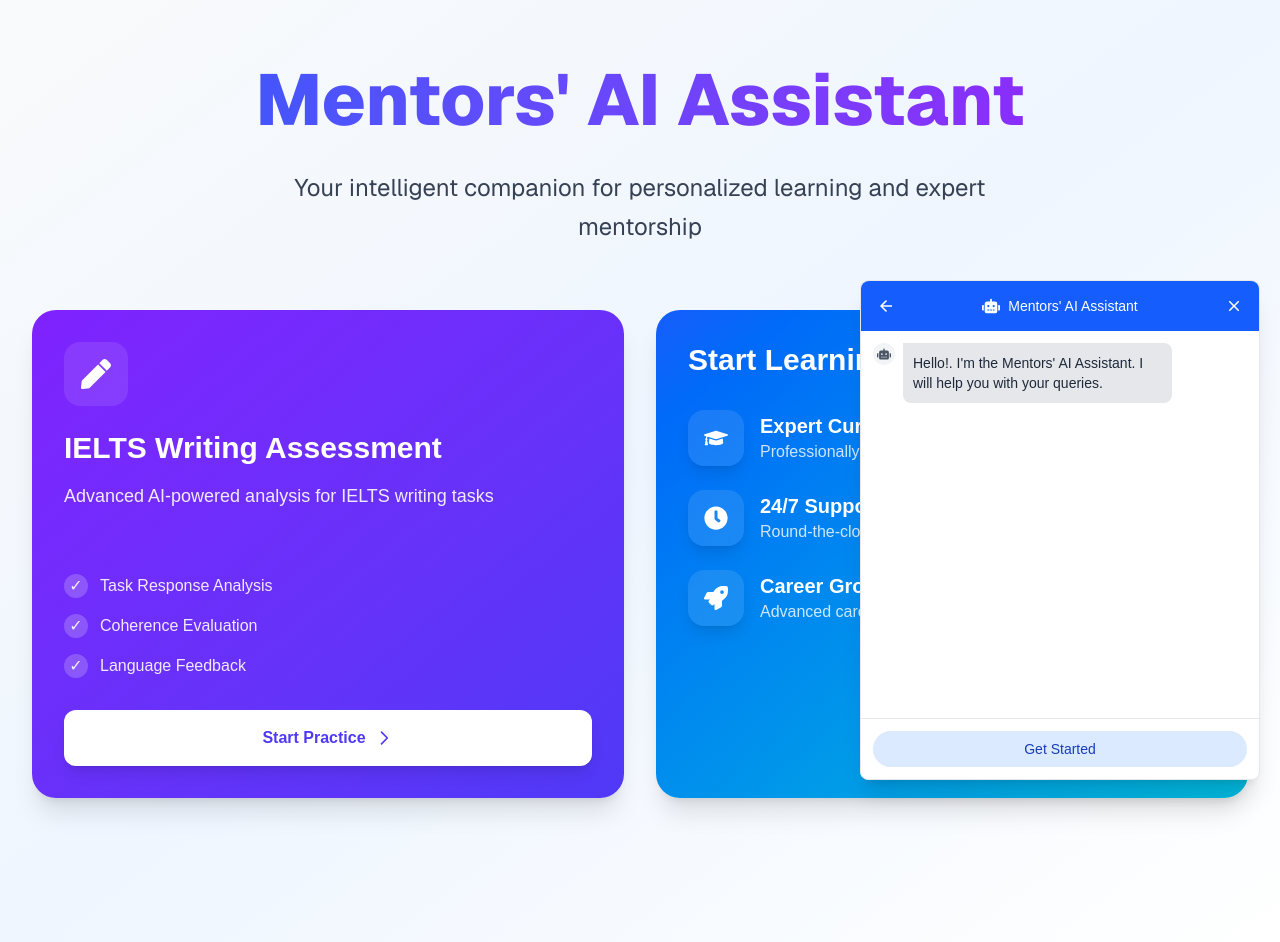
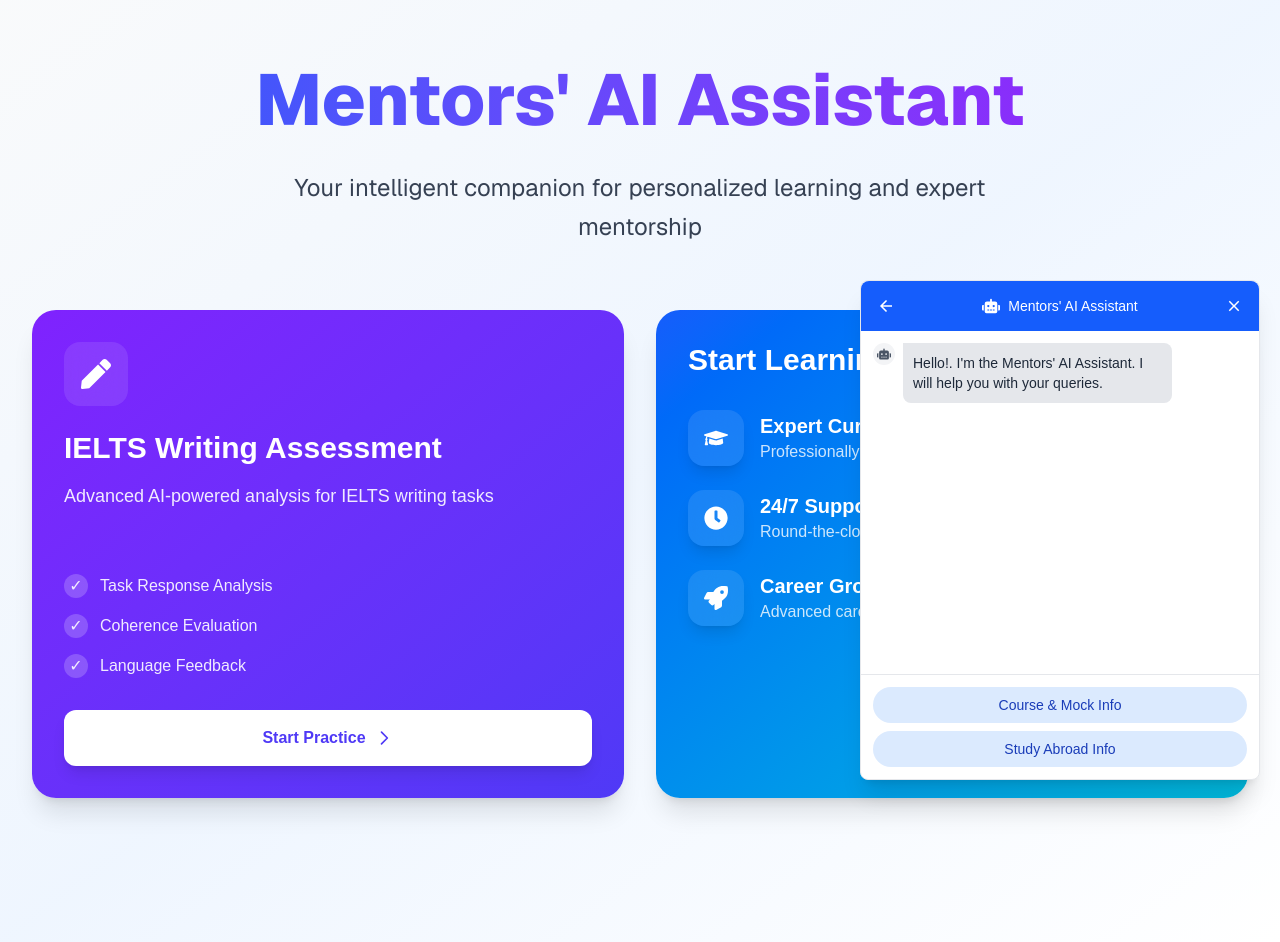
Before and after one commit to Rajaul2810/mentors_chatbot, a Next.js app: page / in a window 1280 px wide. Both pictures are taken after a click on the button 1234 px from the left and 754 px from the top of the page. Built offline with nearby package versions, Linux system fonts and the light colour scheme.

Commit message:
add study abroad

```diff
--- a/src/app/components/Chatbot.tsx
+++ b/src/app/components/Chatbot.tsx
@@ -1,5 +1,6 @@
 "use client"
 import axios from 'axios';
+import Image from 'next/image';
 import React, { useState, useEffect, useRef } from 'react';
 import { FaPaperPlane, FaRobot, FaUser } from 'react-icons/fa';
 import { IoMdArrowBack, IoMdClose } from 'react-icons/io';
@@ -12,11 +13,16 @@
   const [input, setInput] = useState("");
   const [isLoading, setIsLoading] = useState(false);
   const [conversationStarted, setConversationStarted] = useState(false);
-  const [category, setCategory] = useState("Course & Mock Info");
+  const [category, setCategory] = useState("");
   const messagesEndRef = useRef<HTMLDivElement>(null);
   const [isMobile, setIsMobile] = useState(false);
 
-  const API = "https://chatbotbackend.mentorslearning.com/api/chat";
+  const API = "http://localhost:5000/api/chat"; // https://chatbotbackend.mentorslearning.com/api/chat
+
+ const initialCategories =[
+  "Course & Mock Info",
+  "Study Abroad Info"
+ ]
 
   // Check if device is mobile
   useEffect(() => {
@@ -99,7 +105,7 @@
     try {
       const response = await axios.post(API, {
         message: message,
-        category: "Course & Mock Info"
+        category: category
       });
       console.log('response.data.response',response.data.response)
       setMessages(prev => [...prev, { text: response.data.response, sender: "Mentors" }]);
@@ -130,7 +136,7 @@
 
     // Add initial message from Mentors
     setMessages(prev => [...prev, {
-      text: "How can I assist you today? I can help you with course information, mock tests, and any other queries you may have.",
+      text: "How can I assist you today?",
       sender: "Mentors"
     }]);
 
@@ -155,9 +161,9 @@
       {!isOpen && (
         <button
           onClick={toggleChat}
-          className="bg-red-600 hover:bg-red-700 text-white rounded-full p-3 md:p-4 shadow-lg transition-all duration-300 flex items-center justify-center"
+          className=""
         >
-          <FaRobot className="text-lg md:text-xl" />
+          <Image src="/mentorsAi.gif" alt="Chatbot" width={50} height={50} unoptimized className='rounded-full border-2 border-white' />
         </button>
       )}
 
@@ -240,16 +246,16 @@
           {/* Category buttons */}
           {!conversationStarted && (
             <div className="p-3 border-t border-gray-200 dark:border-gray-700 flex flex-col gap-2">
-              {/* {initialCategories.map((categoryItem, index) => ( */}
+            {initialCategories.map((categoryItem, index) => (
                 <button
-
-                  onClick={() => handleCategorySelect(category)}
+                  key={index}
+                  onClick={() => handleCategorySelect(categoryItem)}
                   className="bg-blue-100 hover:bg-blue-200 dark:bg-blue-800 dark:hover:bg-blue-700 text-blue-800 dark:text-blue-200 text-sm rounded-full px-3 py-2 transition-colors w-full"
                   disabled={isLoading}
                 >
-                 Get Started
+                {categoryItem}
                 </button>
-              {/* ))} */}
+              ))}
             </div>
           )}
 
```
Also changed, not shown: 1 other file (tests, documents, lock files or other folders).
